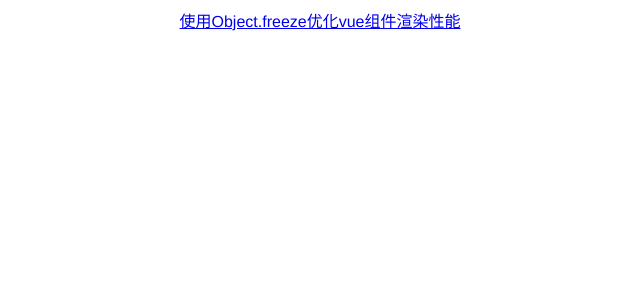
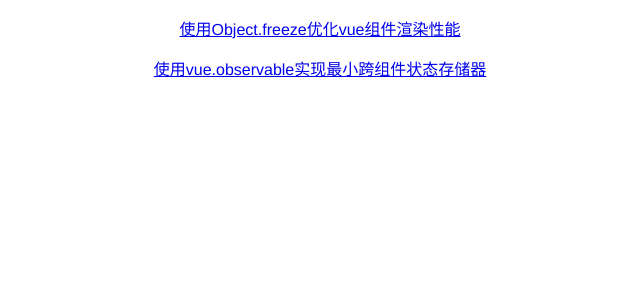
Before and after one commit to montage-f/vue-character, a Vue app: page /#/ in a window 1280 px wide. Shown: the top 300 px of the page, without its empty margins (320-960 px from the left). Built offline with nearby package versions, Linux system fonts and the light colour scheme.

Commit message:
- 使用 vue.observable 这个属性来实现让一个对象的响应. 从而达到最小化跨组件状态存储

```diff
--- a/src/views/Home.vue
+++ b/src/views/Home.vue
@@ -1,7 +1,12 @@
 <template>
     <div class="home">
         <div class="change-view">
-            <router-link to="/freeze">使用Object.freeze优化vue组件渲染性能</router-link>
+            <p>
+                <router-link to="/freeze">使用Object.freeze优化vue组件渲染性能</router-link>
+            </p>
+            <p>
+                <router-link to="/observable">使用vue.observable实现最小跨组件状态存储器</router-link>
+            </p>
         </div>
     </div>
 </template>
@@ -12,8 +17,7 @@
         name: 'home',
         components: {},
         data() {
-            return {
-            };
+            return {};
         },
         created() {
         },
```
